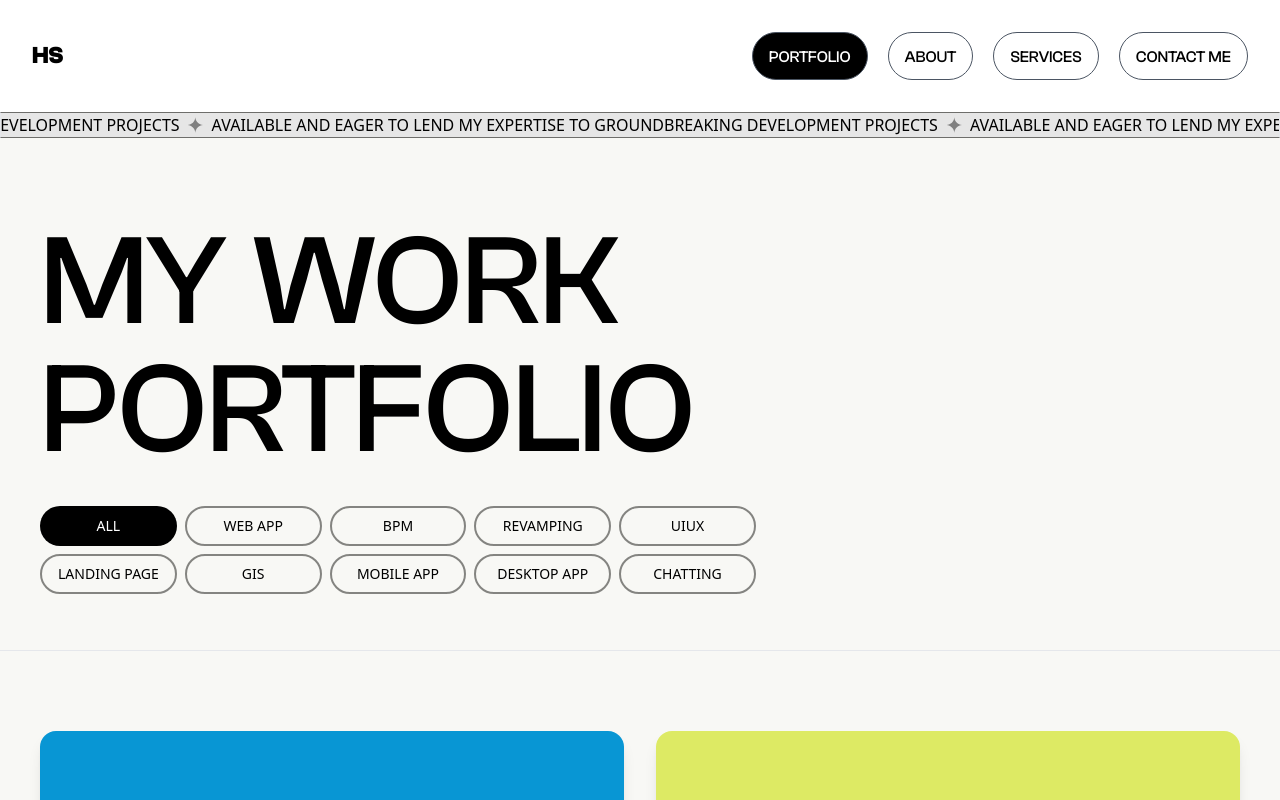
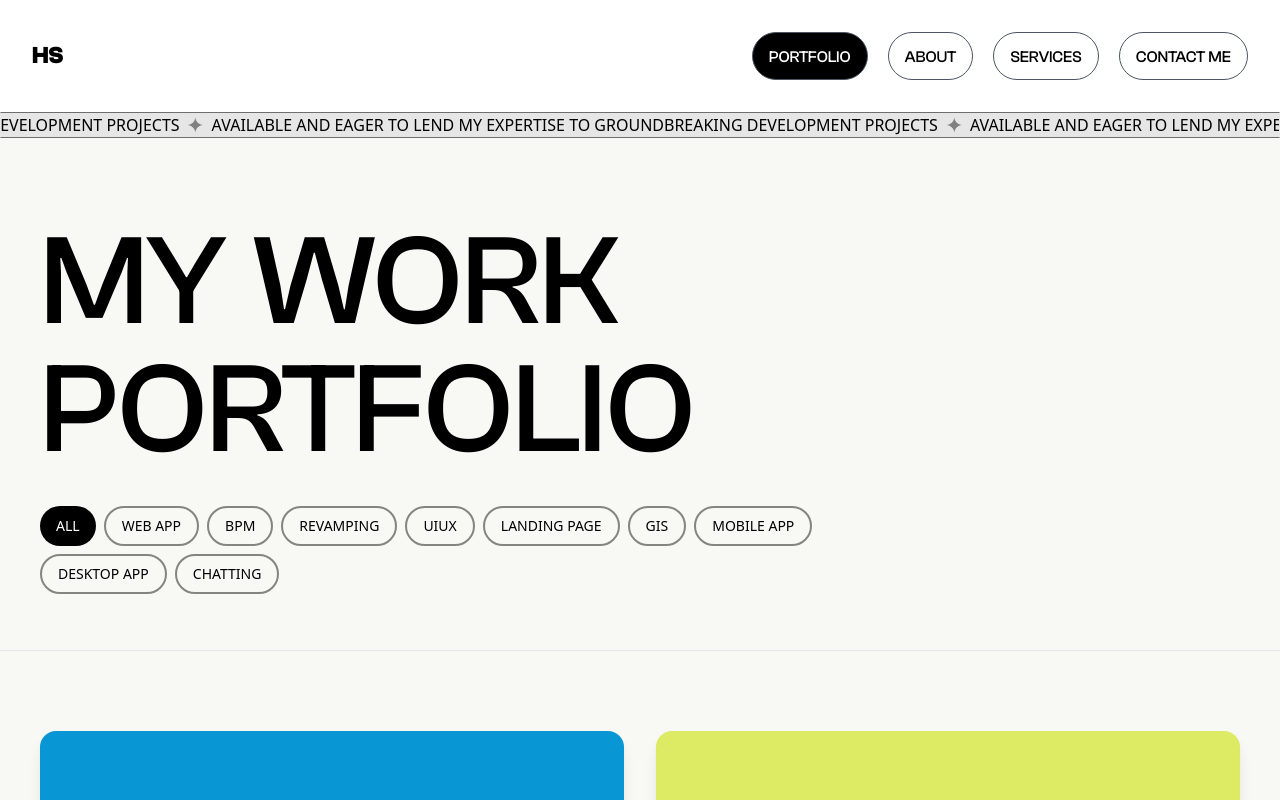
Before and after one commit to MarwanElZaher/paid-portfolio, a React (Vite) app: page /portfolio in a window 1280 px wide. Shown: the top 800 px of the page. Built offline with nearby package versions, Linux system fonts and the light colour scheme.

Commit message:
fix: flex-box instead of grid

```diff
--- a/src/pages/About.jsx
+++ b/src/pages/About.jsx
@@ -129,7 +129,7 @@
             <p className="text-white font-custom text-lg font-medium py-4">{positionDuration}</p>
             <div className="flex flex-col justify-between items-start my-4">
               <p className="text-white font-medium text-3xl">{positionDuties}</p>
-              <ul className="grid grid-cols-2 md:grid-cols-5 gap-2 text-center my-4">
+              <ul className="flex flex-wrap gap-2 text-center my-4">
                 {positionDutiesExamples.map((duity, index) => (
                   <li className="whitespace-nowrap flex items-center justify-center text-white uppercase rounded-full text-sm px-4 py-2 border-2 border-[#E6E6E3]" key={index}>
                     {duity}
--- a/src/pages/Portfolio.jsx
+++ b/src/pages/Portfolio.jsx
@@ -48,7 +48,7 @@
                             {portfolioTitle}
                         </h1>
 
-                        <div className="grid grid-cols-2 md:grid-cols-5 gap-2 text-center my-4">
+                        <div className="flex flex-wrap gap-2 text-center my-4">
                             <button
                                 className={`py-2 px-4 uppercase rounded-full font-medium text-sm ${activeTech == "" ? "bg-black text-white" : "border-2 border-[#12120F80]"}`}
                                 onClick={() => handleFilter("")}
```
